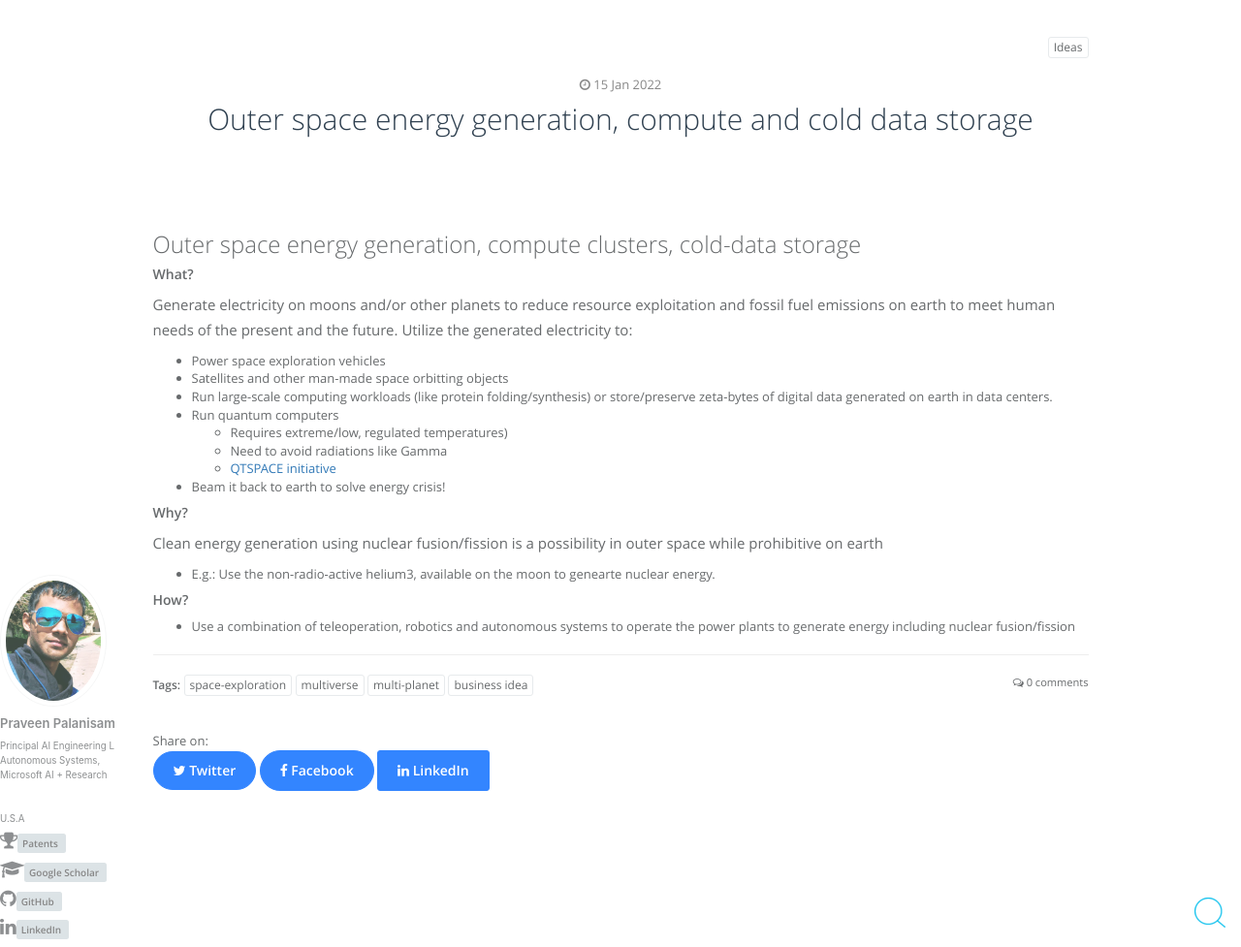
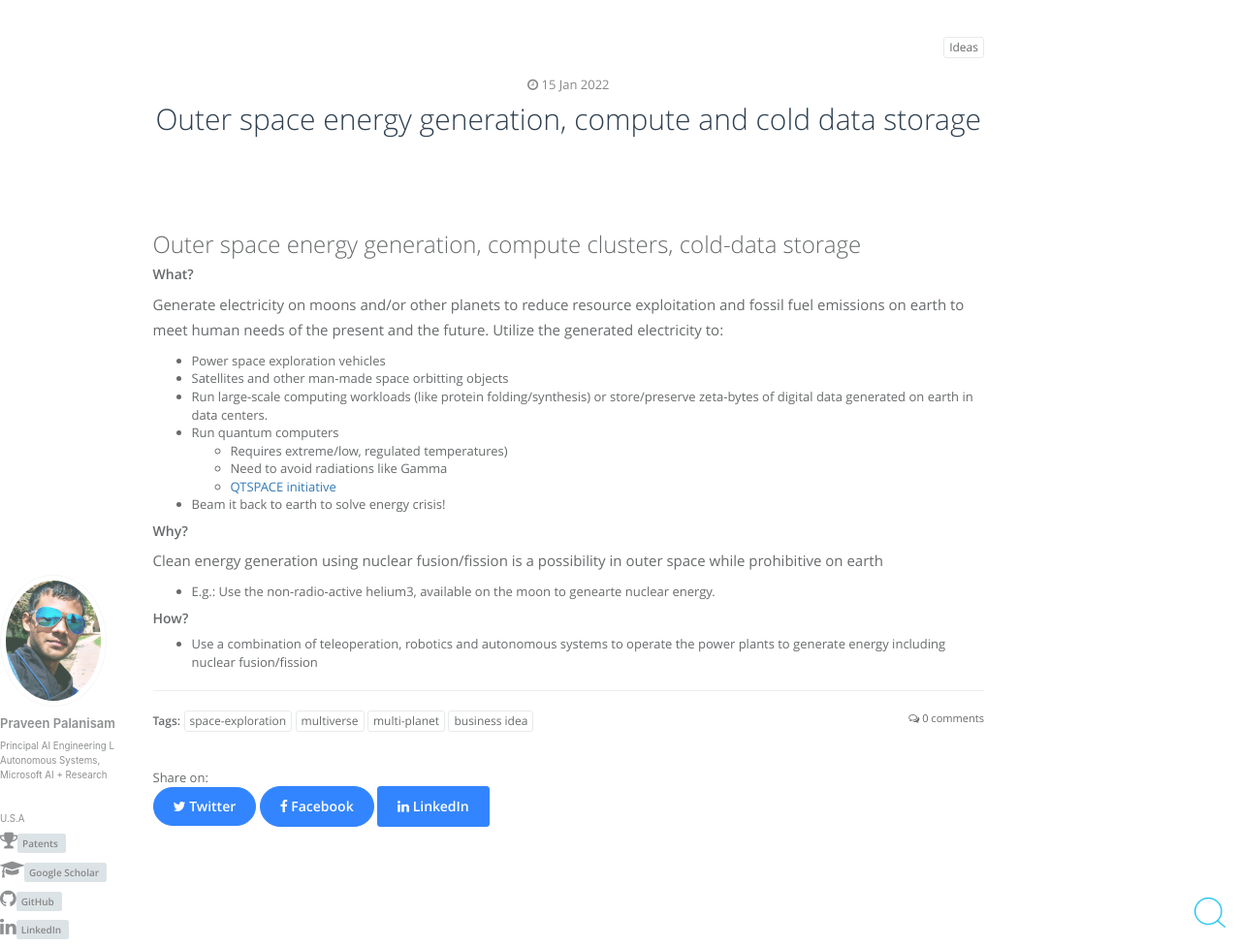
Before and after one commit to praveen-palanisamy/praveen-palanisamy.github.io, a Jekyll site: the page built from _posts/2022-01-15-outer-space-compute-cold-data-storage.md, in a window 1280 px wide and 1400 px high, scrolled down 538 px. Shown: the part 423-1400 px from the top of the window at 97% size. Built offline with Jekyll 4.4.1, drawn with Linux system fonts in a browser that asks for light colours; comment, search, counter and statistics services are not loaded.

Commit message:
Adjust context box size to accommodate sidebar_right

```diff
--- a/_layouts/post.html
+++ b/_layouts/post.html
@@ -4,7 +4,7 @@
 {% include sidebar.html %}
 <div class="wrapper wrapper-content  animated fadeInRight article">
     <div class="row">
-        <div class="col-lg-10 col-lg-offset-1">
+        <div class="col-lg-9 col-lg-offset-1">
             <div class="ibox">
                 <div class="ibox-content">
                     <div class="pull-right">
--- a/_sass/_sidebar.scss
+++ b/_sass/_sidebar.scss
@@ -122,7 +122,7 @@
       @include clearfix();
       position: -webkit-sticky;
       position: sticky;
-      top: 2em;
+      top: 4em;
       float: right;
 
       .toc {
```
